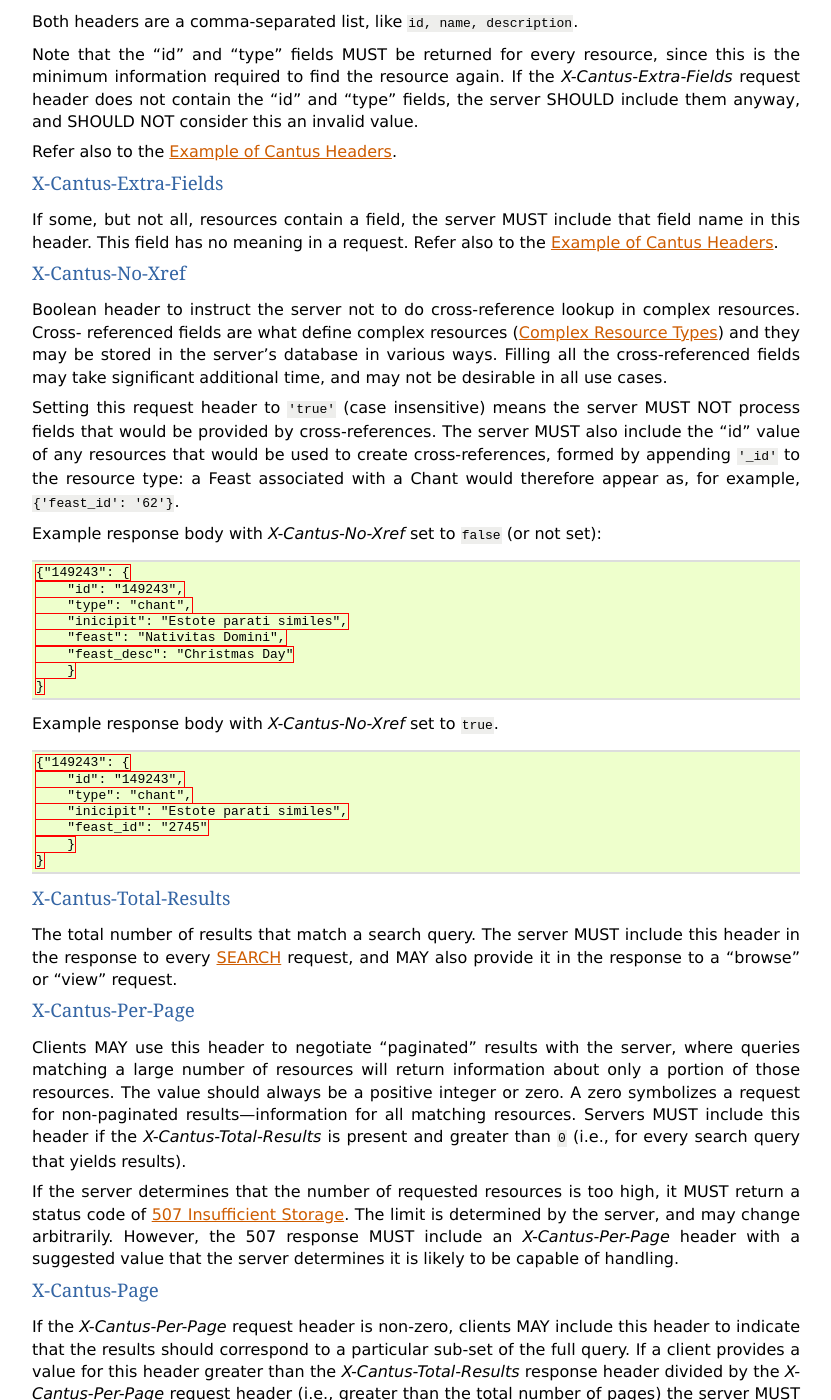
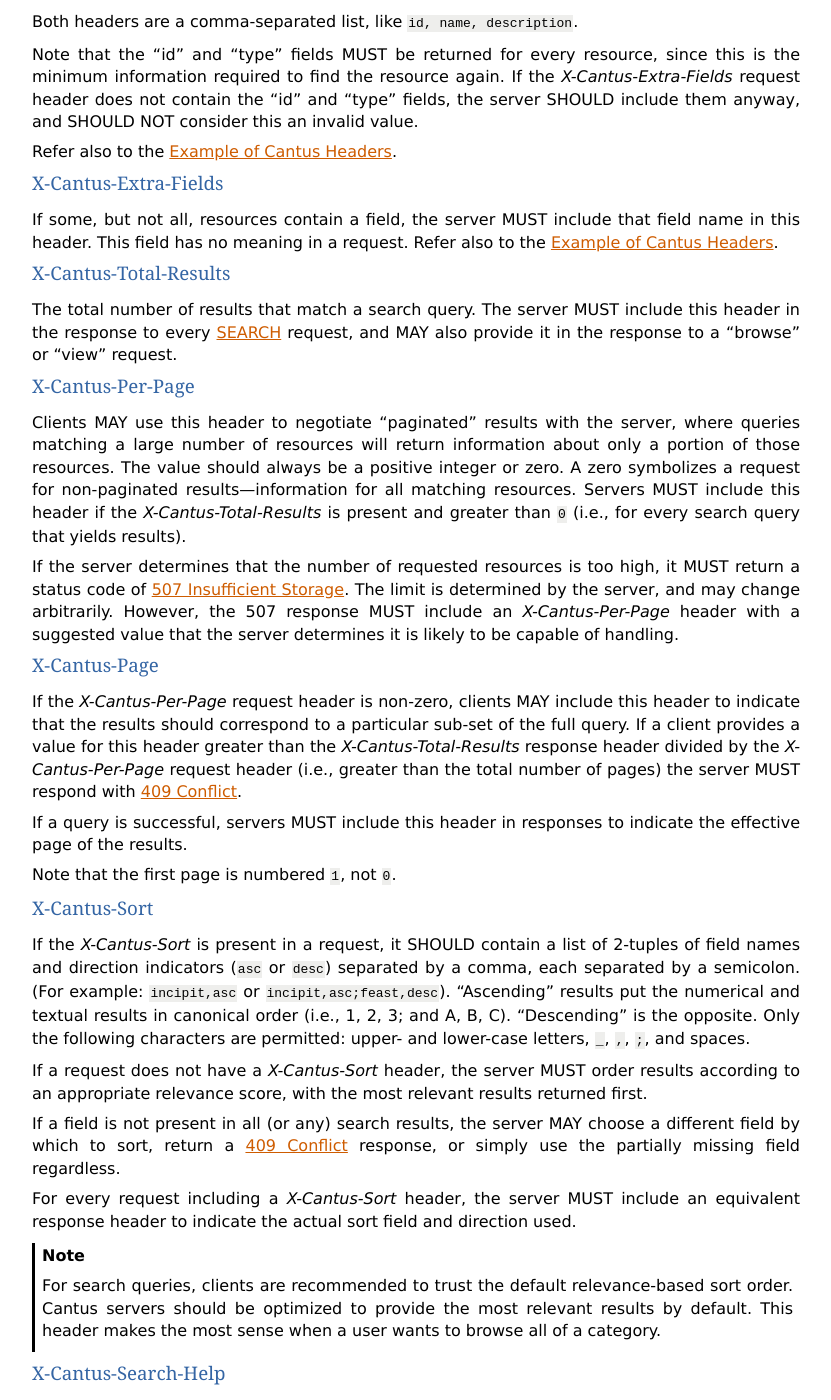
Before and after one commit to CANTUS-Project/api, a Sphinx documentation site: the page built from source/http_headers.rst, in a window 1280 px wide and 1400 px high, scrolled down 4730 px. Shown: the whole window, without its empty margins (48-879 px from the left). Built offline with Sphinx 7.4.7, drawn with Linux system fonts in a browser that asks for light colours; some of the changed text lies outside the part shown.

Commit message:
Remove X-Cantus-No-Xref request header
For #18

```diff
--- a/source/conf.py
+++ b/source/conf.py
@@ -45,14 +45,14 @@ master_doc = 'index'
 
 # General information about the project.
 project = u'Cantus API'
-copyright = u'2015, Christopher Antila'
+copyright = u'2016 Christopher Antila'
 
 # The version info for the project you're documenting, acts as replacement for
 # |version| and |release|, also used in various other places throughout the
 # built documents.
 #
 # The short X.Y version.
-version = '0.2.2'
+version = '0.2.3'
 # The full version, including alpha/beta/rc tags.
 release = '{}'.format(version)
 
@@ -107,7 +107,7 @@ html_theme = 'agogo'
 
 # The name for this set of Sphinx documents.  If None, it defaults to
 # "<project> v<release> documentation".
-#html_title = None
+html_title = '{0} (version {1})'.format(project, release)
 
 # A shorter title for the navigation bar.  Default is the same as html_title.
 #html_short_title = None
--- a/source/http_headers.rst
+++ b/source/http_headers.rst
@@ -312,45 +312,6 @@ X-Cantus-Extra-Fields
 If some, but not all, resources contain a field, the server MUST include that field name in this
 header. This field has no meaning in a request. Refer also to the :ref:`cantus header example`.
 
-X-Cantus-No-Xref
-^^^^^^^^^^^^^^^^
-
-Boolean header to instruct the server not to do cross-reference lookup in complex resources. Cross-
-referenced fields are what define complex resources (:ref:`complex resource types`) and they may be
-stored in the server's database in various ways. Filling all the cross-referenced fields may take
-significant additional time, and may not be desirable in all use cases.
-
-Setting this request header to ``'true'`` (case insensitive) means the server MUST NOT process
-fields that would be provided by cross-references. The server MUST also include the "id" value of
-any resources that would be used to create cross-references, formed by appending ``'_id'`` to the
-resource type: a Feast associated with a Chant would therefore appear as, for example,
-``{'feast_id': '62'}``.
-
-Example response body with :http:header:`X-Cantus-No-Xref` set to ``false`` (or not set):
-
-.. sourcecode:: http
-
-    {"149243": {
-        "id": "149243",
-        "type": "chant",
-        "inicipit": "Estote parati similes",
-        "feast": "Nativitas Domini",
-        "feast_desc": "Christmas Day"
-        }
-    }
-
-Example response body with :http:header:`X-Cantus-No-Xref` set to ``true``.
-
-.. sourcecode:: http
-
-    {"149243": {
-        "id": "149243",
-        "type": "chant",
-        "inicipit": "Estote parati similes",
-        "feast_id": "2745"
-        }
-    }
-
 X-Cantus-Total-Results
 ^^^^^^^^^^^^^^^^^^^^^^
 
--- a/source/searching.rst
+++ b/source/searching.rst
@@ -44,7 +44,6 @@ may also be incorporated directly in the SEARCH request body, as indicated below
 
     - X-Cantus-Include-Resources as ``"include-resources"``
     - X-Cantus-Fields as ``"fields"``
-    - X-Cantus-No-Xref as ``"no-xref"``
     - X-Cantus-Per-Page as ``"per-page"``
     - X-Cantus-Page as ``"page"``
     - X-Cantus-Sort as ``"sort"``
```
Also changed, not shown: source/index.rst (+0 -7 lines).
